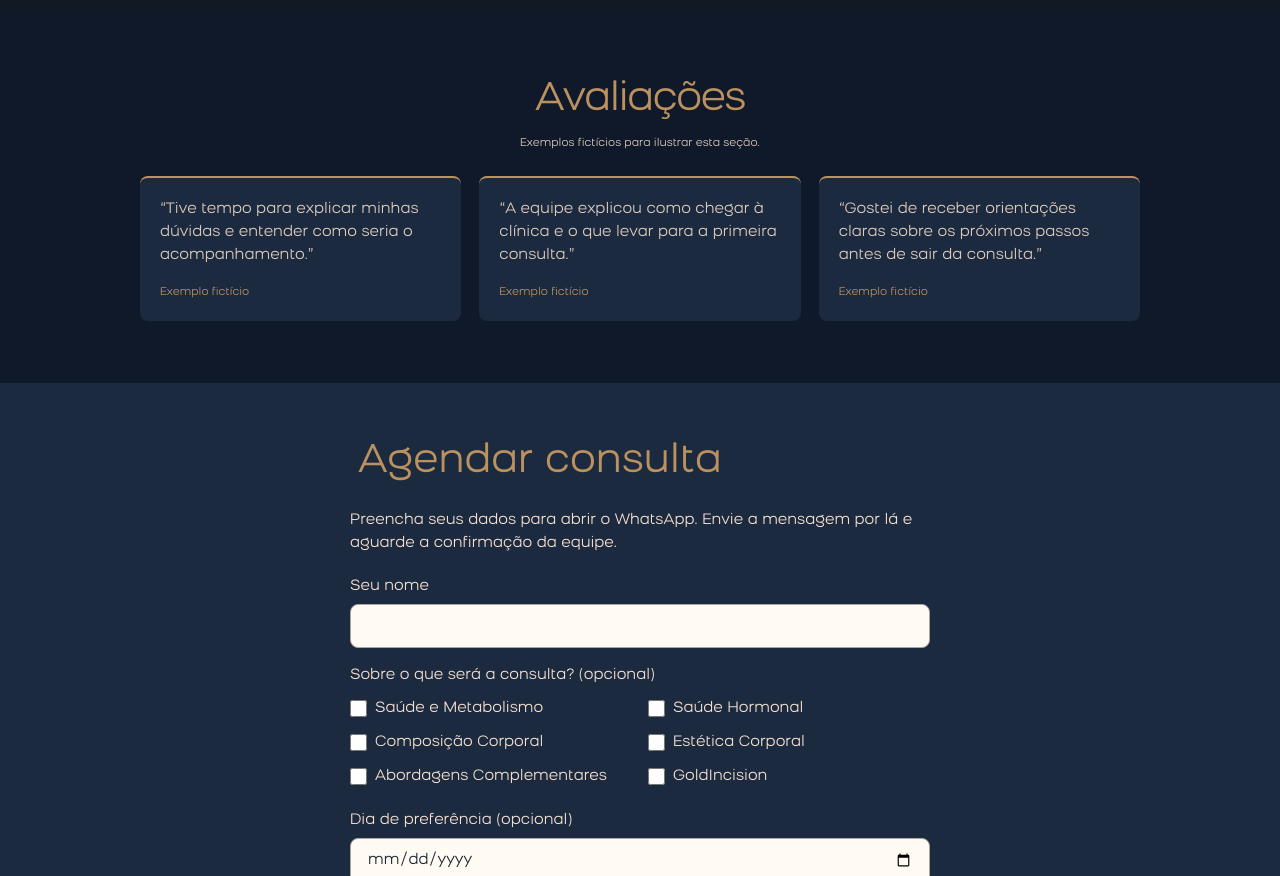
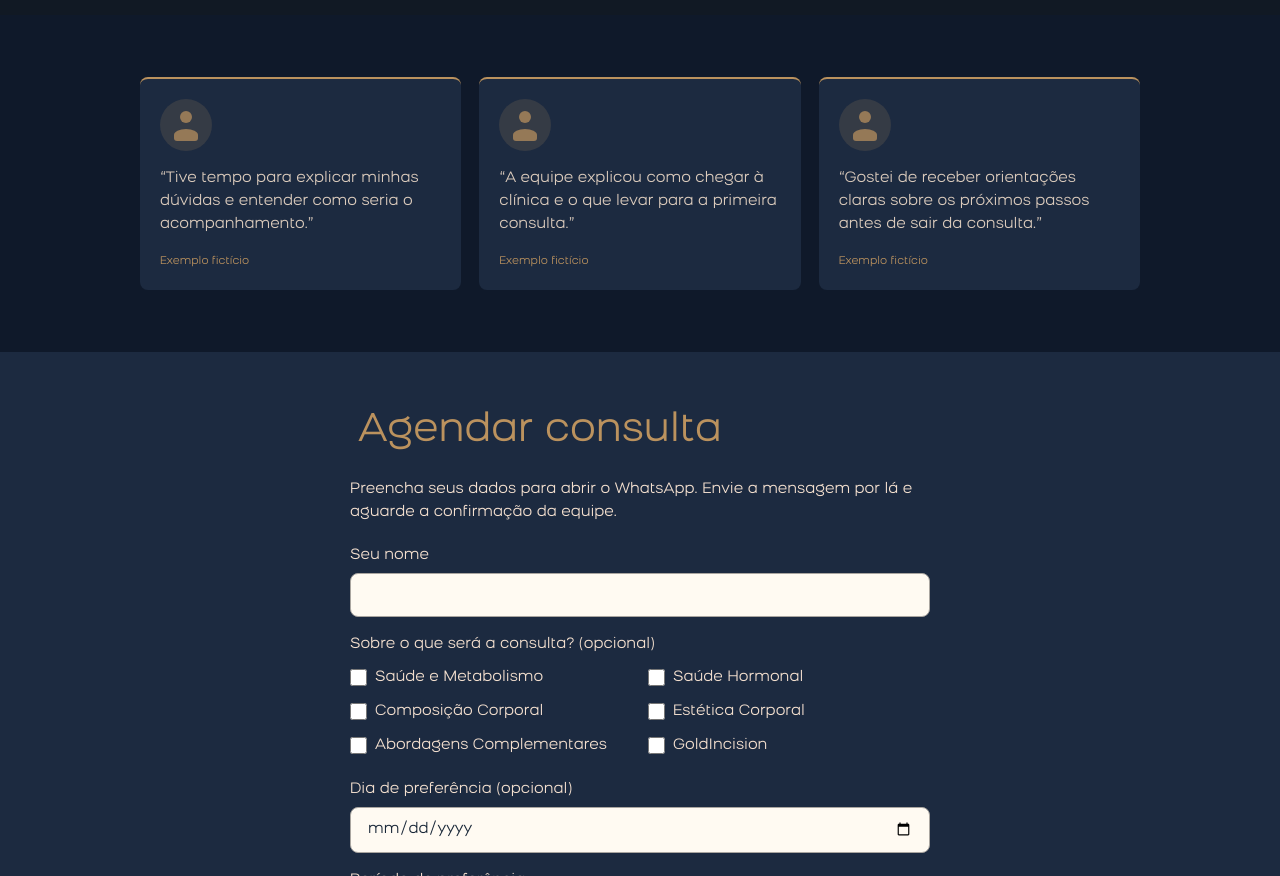
Before and after one commit to AlanneDias/Unora-Clinic, a plain HTML site: page index.html in a window 1280 px wide. Shown: the part 2504-3380 px from the top of the page. Drawn offline with Linux system fonts and the light colour scheme.

Commit message:
Reserva espaços para fotos nos cartões de avaliações

```diff
--- a/index.html
+++ b/index.html
@@ -310,7 +310,6 @@ header nav a, #dra-natalia .doctor-profile p, #dra-natalia .doctor-role,
 }
 #avaliacoes .wrap { width: min(90%, 1000px); }
 #avaliacoes h2 { color: var(--gold); margin-bottom: 12px; }
-#avaliacoes .avaliacoes-aviso { font-size: var(--texto-apoio); margin: 0 0 24px; }
 .avaliacoes-grid {
   display: grid;
   grid-template-columns: repeat(3, minmax(0, 1fr));
@@ -472,6 +471,33 @@ main .button {
 #agendamento .consulta-formulario label { gap: 6px; }
 #agendamento .consulta-assuntos label { gap: 8px; }
 #agendamento .consulta-formulario button { max-width: 100%; }
+
+.avaliacoes-grid .avaliacao-foto {
+  position: relative;
+  display: block;
+  width: 52px;
+  height: 52px;
+  border-radius: 50%;
+  object-fit: cover;
+  background: color-mix(in srgb, var(--gold) 16%, var(--navy));
+}
+.avaliacoes-grid span.avaliacao-foto::before,
+.avaliacoes-grid span.avaliacao-foto::after {
+  content: "";
+  position: absolute;
+  background: var(--gold);
+  opacity: .72;
+}
+.avaliacoes-grid span.avaliacao-foto::before {
+  inset: 12px 20px auto;
+  height: 12px;
+  border-radius: 50%;
+}
+.avaliacoes-grid span.avaliacao-foto::after {
+  inset: auto 14px 10px;
+  height: 12px;
+  border-radius: 50% 50% 3px 3px;
+}
 </style></head><body>
 <header><nav aria-label="Navegação principal"><a href="#clinica">Clínica</a><a href="#servicos">Serviços</a><a href="#dra-natalia">Dra Natália</a><a href="#agendamento">Agendamento</a></nav></header>
 <main><section class="hero" id="inicio"><img src="assets/capa-idv-unora.jpg" alt="" fetchpriority="high"><div class="hero-inner"><h1><img class="hero-logo" src="assets/unora.png" alt="UNORA Clinic"></h1><hr><p>Na Unora, saúde, metabolismo e composição corporal são cuidados de forma integrada.</p><p>Um olhar médico que considera as diferentes dimensões da saúde e compreende cada paciente em sua individualidade.</p></div></section>
@@ -503,18 +529,20 @@ main .button {
 </div></div>
 </section><section class="avaliacoes" id="avaliacoes" aria-labelledby="titulo-avaliacoes">
   <div class="wrap">
-    <h2 id="titulo-avaliacoes">Avaliações</h2>
-    <p class="avaliacoes-aviso">Exemplos fictícios para ilustrar esta seção.</p>
+    <h2 id="titulo-avaliacoes" class="sr-only">Avaliações</h2>
     <div class="avaliacoes-grid">
       <figure>
+        <span class="avaliacao-foto" aria-hidden="true"></span>
         <blockquote>“Tive tempo para explicar minhas dúvidas e entender como seria o acompanhamento.”</blockquote>
         <figcaption>Exemplo fictício</figcaption>
       </figure>
       <figure>
+        <span class="avaliacao-foto" aria-hidden="true"></span>
         <blockquote>“A equipe explicou como chegar à clínica e o que levar para a primeira consulta.”</blockquote>
         <figcaption>Exemplo fictício</figcaption>
       </figure>
       <figure>
+        <span class="avaliacao-foto" aria-hidden="true"></span>
         <blockquote>“Gostei de receber orientações claras sobre os próximos passos antes de sair da consulta.”</blockquote>
         <figcaption>Exemplo fictício</figcaption>
       </figure>
```
